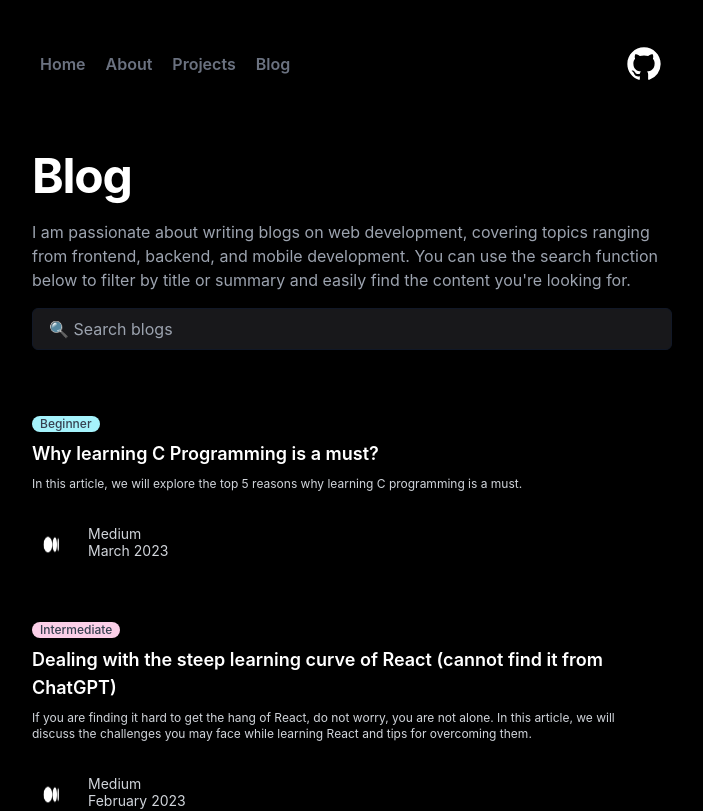
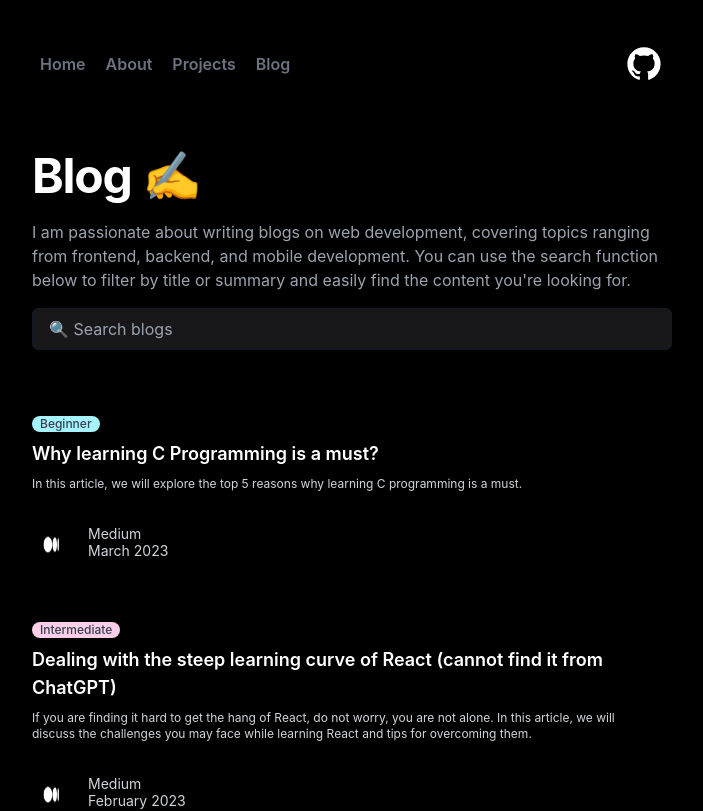
Before and after one commit to dunyanong/myportfolio, a Next.js app: page /blogs in a window 1280 px wide. Shown: the top 811 px of the page, without its empty margins (288-991 px from the left). Built offline with nearby package versions, Linux system fonts and the light colour scheme.

Commit message:
Update blogs.js

```diff
--- a/pages/blogs.js
+++ b/pages/blogs.js
@@ -31,7 +31,7 @@ const Blogs = () => {
             <Navbar />
           </div>
             {/* List of Articles */}
-            <h1 className="font-bold text-3xl md:text-5xl tracking-tight mb-1 text-white">Blog</h1>
+            <h1 className="font-bold text-3xl md:text-5xl tracking-tight mb-1 text-white">Blog ✍️</h1>
             <p className="py-4 text-gray-400">
               I am passionate about writing blogs on web development, covering topics ranging from frontend, backend, and mobile development.
               You can use the search function below to filter by title or summary and easily find the content you're looking for.
```
